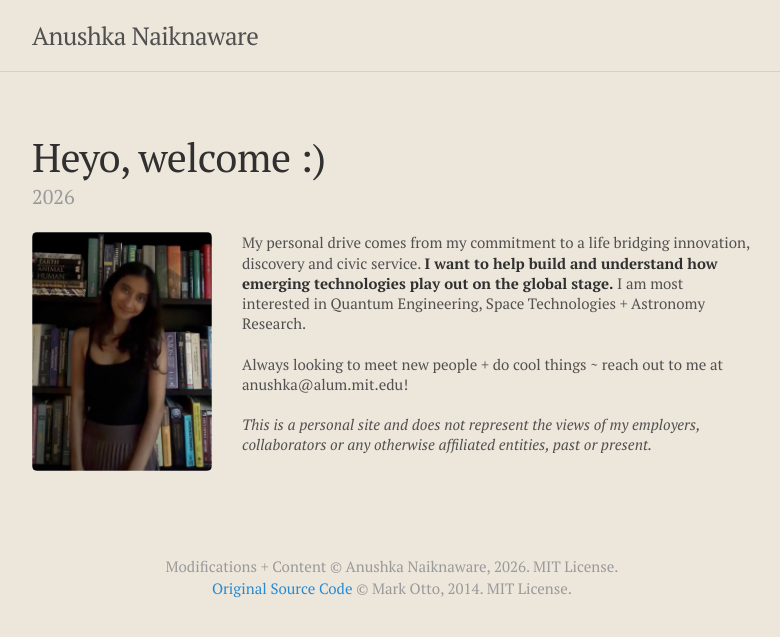
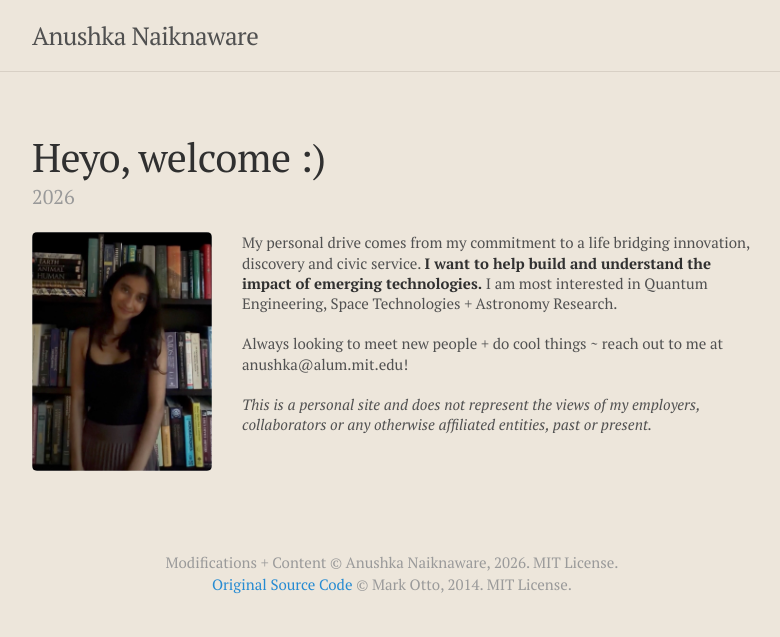
Before and after one commit to anushkanaiknaware/anushkanaiknaware.github.io, a Jekyll site: the page built from _posts/2026-08-20-home.md, in a window 1280 px wide. Shown: the top 637 px of the page, without its empty margins (248-1028 px from the left). Built offline with Jekyll 4.4.1, drawn with Linux system fonts in a browser that asks for light colours.

Commit message:
Revise personal statement on emerging technologies

```diff
--- a/_posts/2026-08-20-home.md
+++ b/_posts/2026-08-20-home.md
@@ -8,7 +8,7 @@
 
 <div class="home-text" markdown="1">
 
-My personal drive comes from my commitment to a life bridging innovation, discovery and civic service. **I want to help build and understand how emerging technologies play out on the global stage.** I am most interested in Quantum Engineering, Space Technologies + Astronomy Research.
+My personal drive comes from my commitment to a life bridging innovation, discovery and civic service. **I want to help build and understand the impact of emerging technologies.** I am most interested in Quantum Engineering, Space Technologies + Astronomy Research.
 
 Always looking to meet new people + do cool things ~ reach out to me at anushka@alum.mit.edu!
 
```
